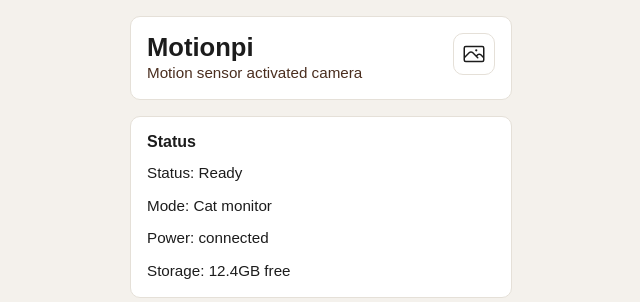
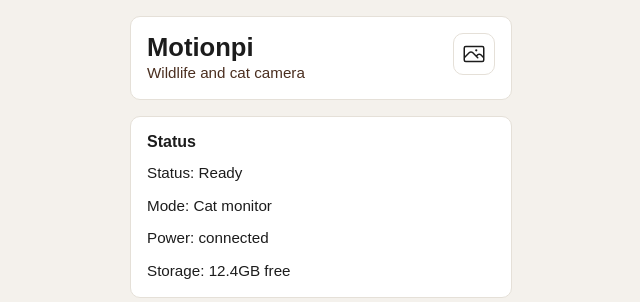
Before and after one commit to Ashterism/motionpi, a Flask app: page / in a window 1280 px wide. Shown: the top 302 px of the page, without its empty margins (319-959 px from the left). Run offline with Flask 3, Linux system fonts and the light colour scheme.

Commit message:
Rename Motionpi camera description

```diff
--- a/src/motionpi/web/templates/layout.html
+++ b/src/motionpi/web/templates/layout.html
@@ -16,7 +16,7 @@
                 <div class="page-header-copy">
                     <h1 class="page-title">Motionpi</h1>
                     <p class="page-subtitle">
-                        Motion sensor activated camera
+                        Wildlife and cat camera
                     </p>
                 </div>
 
```
